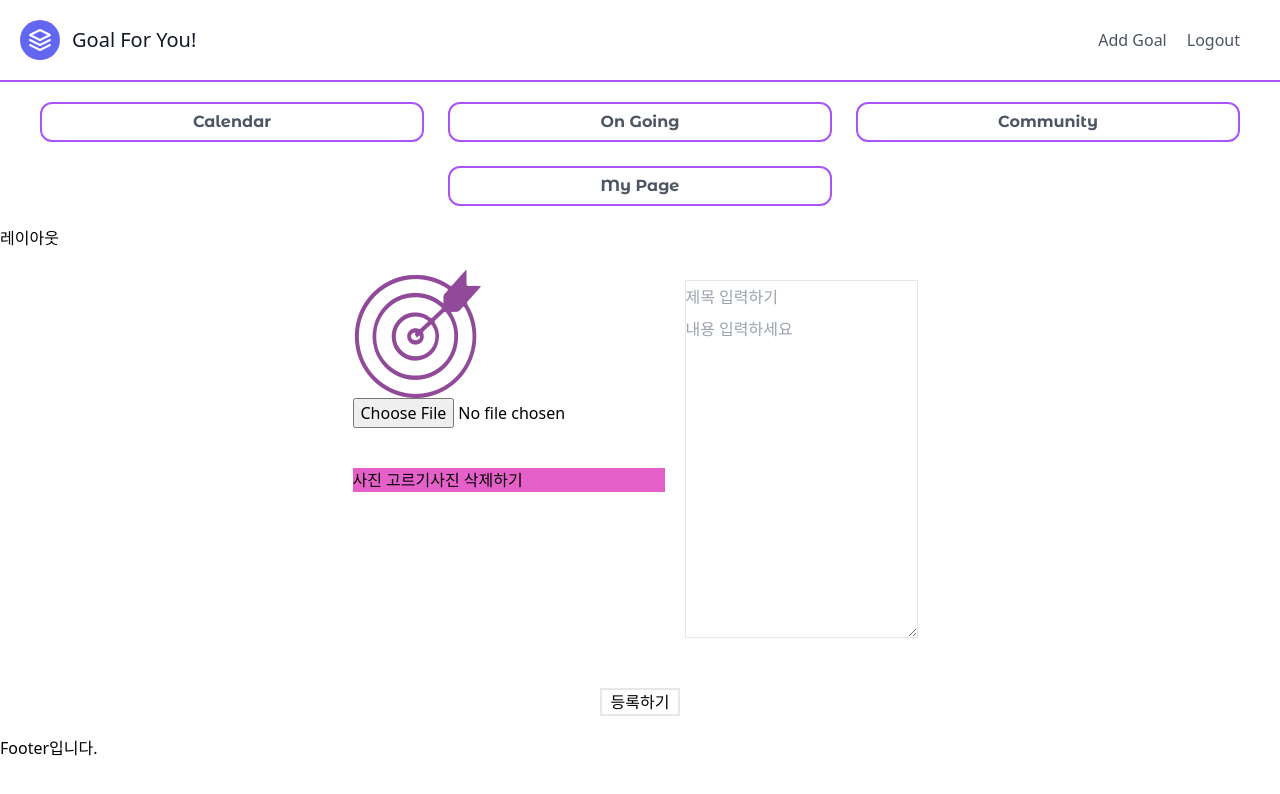
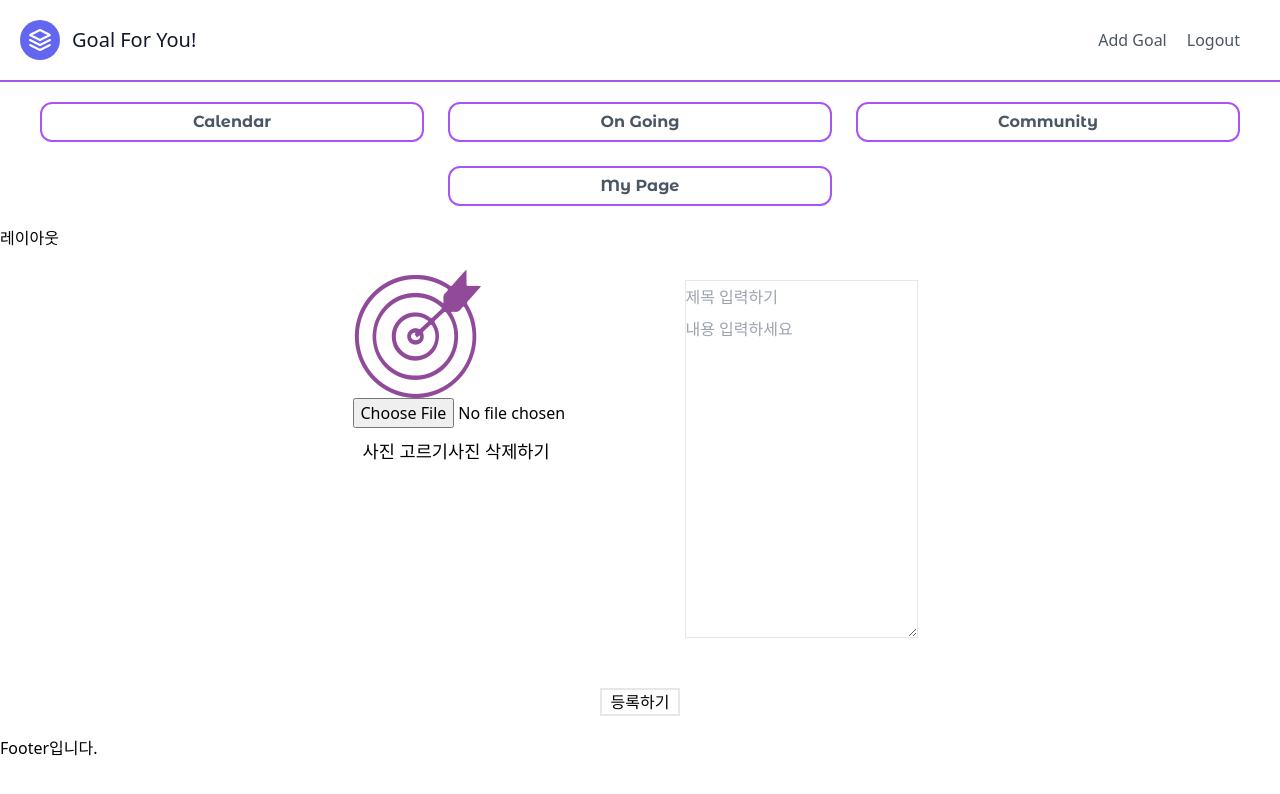
Before and after one commit to WEB-project-study/goal_for_you_web, a Next.js app in the folder client/: page /write in a window 1280 px wide. Shown: the top 794 px of the page. Built offline with nearby package versions, Linux system fonts and the light colour scheme.

Commit message:
Revert "[Feat] 이미지 업로드 컴포넌트"
This reverts commit 1a8433e2ec4f0466a71b9f28a89978febae74dcb.

```diff
--- a/client/src/components/ImageUploader.js
+++ b/client/src/components/ImageUploader.js
@@ -42,7 +42,7 @@ return(
                 ref= {refParam => inputRef = refParam}
              >
         </input>
-            <div className="mt-10 border-1 bg-[#E560C8] font-size:2.1rem">
+            <div className="upload-button">
                 <button onClick={() => inputRef.click()}>사진 고르기</button>
                 <button onClick={DeleteImage}>사진 삭제하기</button>
             </div>
```
